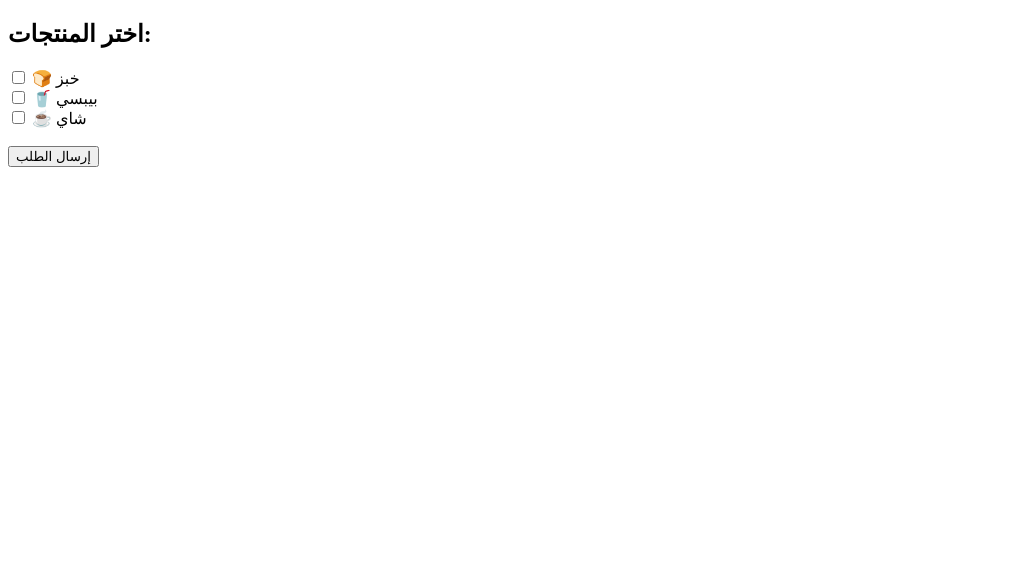
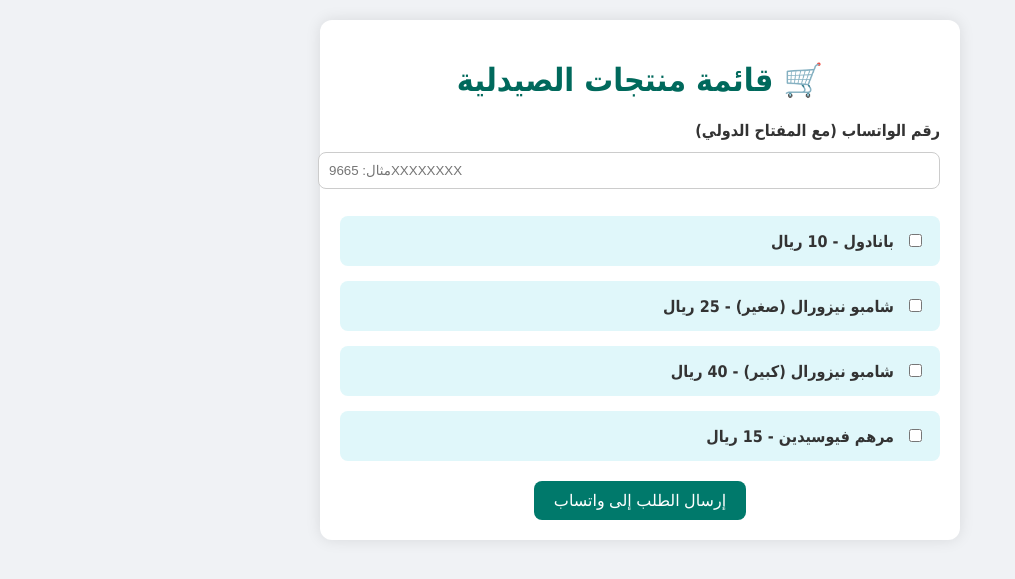
Before and after one commit to fz0fz0fz/qurain_delivery_bot, a Flask app: page /menu in a window 1280 px wide. Shown: the top 579 px of the page, without its empty margins (0-1015 px from the left). Run offline with Flask 3, Linux system fonts and the light colour scheme.

Commit message:
Update menu.html

```diff
--- a/templates/menu.html
+++ b/templates/menu.html
@@ -1,18 +1,86 @@
 <!DOCTYPE html>
-<html lang="ar">
+<html lang="ar" dir="rtl">
 <head>
-  <meta charset="UTF-8">
-  <title>منيو التجريب</title>
+    <meta charset="UTF-8">
+    <title>قائمة الصيدلية</title>
+    <meta name="viewport" content="width=device-width, initial-scale=1">
+    <style>
+        body {
+            font-family: Tahoma, sans-serif;
+            background: #f0f2f5;
+            margin: 0;
+            padding: 20px;
+            color: #333;
+        }
+        .container {
+            max-width: 600px;
+            margin: auto;
+            background: white;
+            padding: 20px;
+            border-radius: 12px;
+            box-shadow: 0 0 15px rgba(0,0,0,0.1);
+        }
+        h1 {
+            text-align: center;
+            color: #00695c;
+        }
+        label {
+            font-weight: bold;
+        }
+        .product {
+            margin: 15px 0;
+            padding: 15px;
+            background: #e0f7fa;
+            border-radius: 8px;
+        }
+        .product input {
+            margin-left: 10px;
+        }
+        .submit-btn {
+            background-color: #00796b;
+            color: white;
+            padding: 10px 20px;
+            border: none;
+            border-radius: 8px;
+            font-size: 16px;
+            cursor: pointer;
+            display: block;
+            margin: 20px auto 0;
+        }
+        .submit-btn:hover {
+            background-color: #004d40;
+        }
+        input[type="tel"] {
+            width: 100%;
+            padding: 10px;
+            margin: 12px 0;
+            border: 1px solid #ccc;
+            border-radius: 8px;
+        }
+    </style>
 </head>
 <body>
-  <h2>اختر المنتجات:</h2>
-  <form method="POST" action="/send_menu_order">
-    <label><input type="checkbox" name="items" value="خبز"> 🍞 خبز</label><br>
-    <label><input type="checkbox" name="items" value="بيبسي"> 🥤 بيبسي</label><br>
-    <label><input type="checkbox" name="items" value="شاي"> ☕ شاي</label><br><br>
+    <div class="container">
+        <h1>🛒 قائمة منتجات الصيدلية</h1>
+        <form action="/send_menu_order" method="POST">
+            <label>رقم الواتساب (مع المفتاح الدولي)</label>
+            <input type="tel" name="phone" placeholder="مثال: 9665XXXXXXXX" required>
 
-    <input type="hidden" name="phone" value="966503813344"> <!-- رقم وهمي للتجربة -->
-    <button type="submit">إرسال الطلب</button>
-  </form>
+            <div class="product">
+                <label><input type="checkbox" name="items" value="بانادول - 10 ريال"> بانادول - 10 ريال</label>
+            </div>
+            <div class="product">
+                <label><input type="checkbox" name="items" value="شامبو نيزورال (صغير) - 25 ريال"> شامبو نيزورال (صغير) - 25 ريال</label>
+            </div>
+            <div class="product">
+                <label><input type="checkbox" name="items" value="شامبو نيزورال (كبير) - 40 ريال"> شامبو نيزورال (كبير) - 40 ريال</label>
+            </div>
+            <div class="product">
+                <label><input type="checkbox" name="items" value="مرهم فيوسيدين - 15 ريال"> مرهم فيوسيدين - 15 ريال</label>
+            </div>
+
+            <button type="submit" class="submit-btn">إرسال الطلب إلى واتساب</button>
+        </form>
+    </div>
 </body>
 </html>
```
